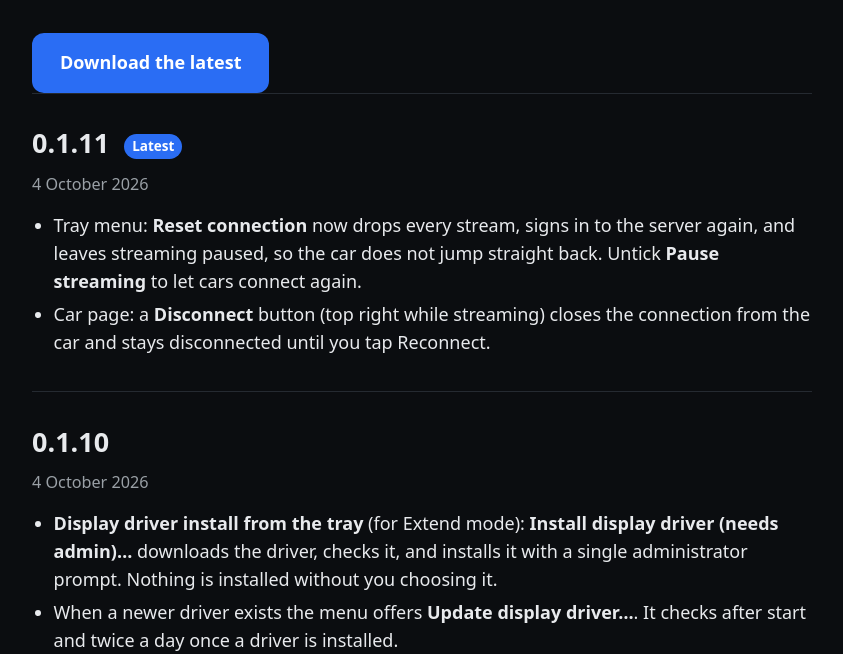
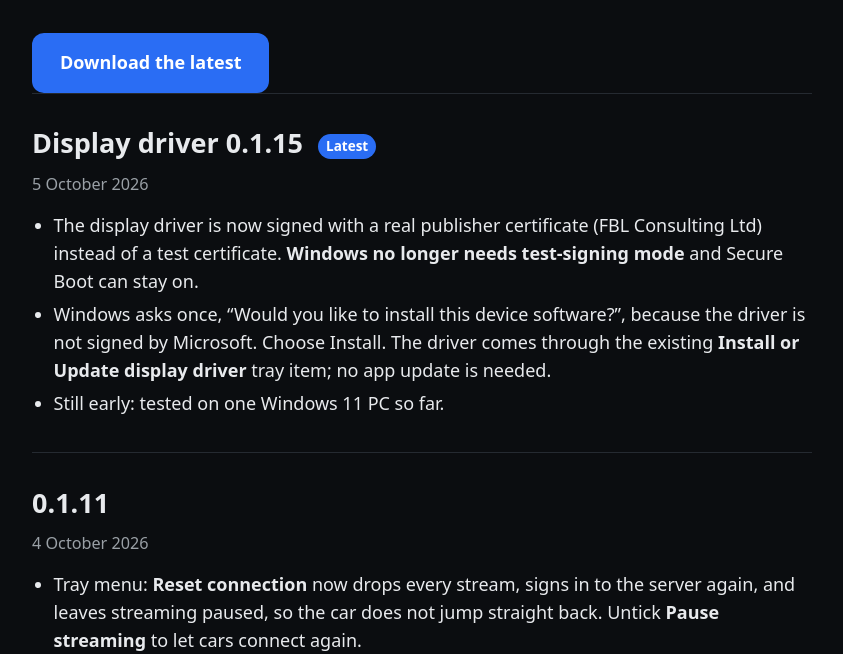
Before and after one commit to fredle/ParkScreen, a website: page web/client/public/release-notes/index.html in a window 1280 px wide. Shown: the part 298-952 px from the top of the page, without its empty margins (218-1061 px from the left). Drawn offline with Linux system fonts and the light colour scheme.

Commit message:
Release notes and site copy: the driver is Trusted-Signed, no test-signing mode needed
Co-Authored-By: Claude Sonnet 5.5 <noreply@anthropic.com>

```diff
--- a/web/client/public/release-notes/index.html
+++ b/web/client/public/release-notes/index.html
@@ -16,7 +16,16 @@
   <a class="cta" href="https://parkscreen-releases.web.app/ParkScreen-win-Setup.exe">Download the latest</a>
 
   <article class="rel">
-    <h2>0.1.11 <span class="tag">Latest</span></h2><time datetime="2026-10-04">4 October 2026</time>
+    <h2>Display driver 0.1.15 <span class="tag">Latest</span></h2><time datetime="2026-10-05">5 October 2026</time>
+    <ul>
+      <li>The display driver is now signed with a real publisher certificate (FBL Consulting Ltd) instead of a test certificate. <strong>Windows no longer needs test-signing mode</strong> and Secure Boot can stay on.</li>
+      <li>Windows asks once, &ldquo;Would you like to install this device software?&rdquo;, because the driver is not signed by Microsoft. Choose Install. The driver comes through the existing <strong>Install or Update display driver</strong> tray item; no app update is needed.</li>
+      <li>Still early: tested on one Windows 11 PC so far.</li>
+    </ul>
+  </article>
+
+  <article class="rel">
+    <h2>0.1.11</h2><time datetime="2026-10-04">4 October 2026</time>
     <ul>
       <li>Tray menu: <strong>Reset connection</strong> now drops every stream, signs in to the server again, and leaves streaming paused, so the car does not jump straight back. Untick <strong>Pause streaming</strong> to let cars connect again.</li>
       <li>Car page: a <strong>Disconnect</strong> button (top right while streaming) closes the connection from the car and stays disconnected until you tap Reconnect.</li>
```
Also changed, not shown: web/client/index.html (+1 -1 lines), host/README.md.
